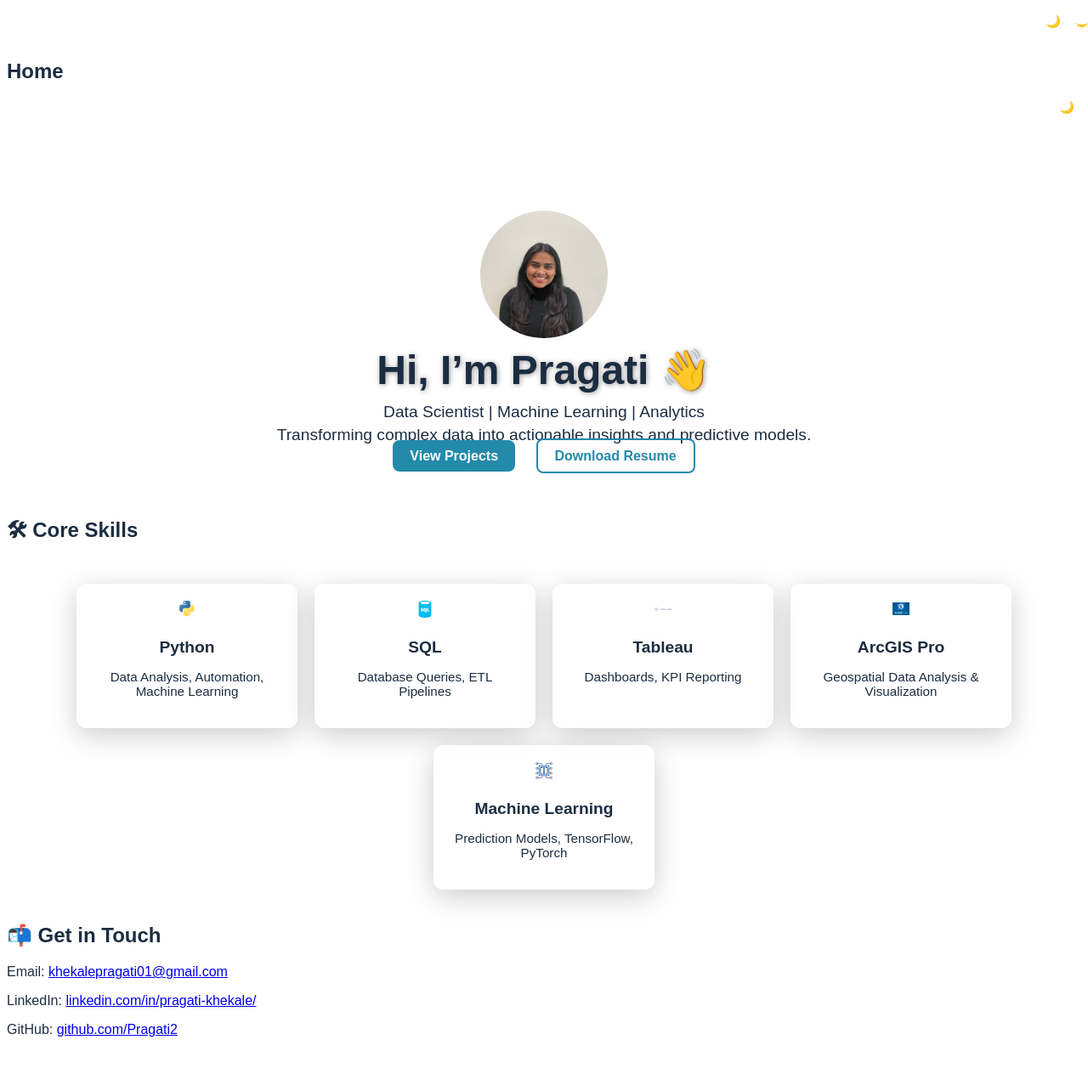
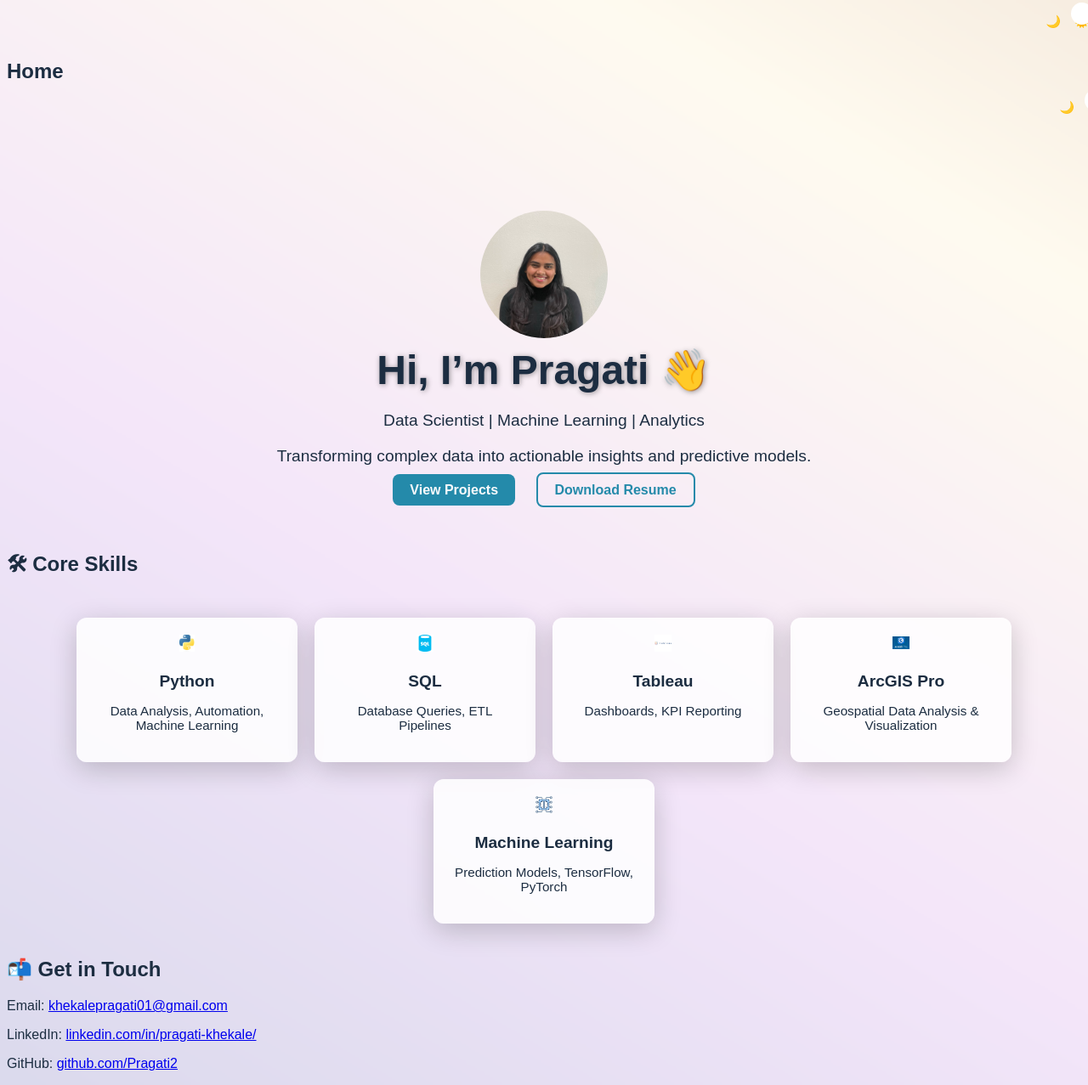
Before and after one commit to Pragati2/Pragati2.github.io, a Jekyll site: the page built from index.md, in a window 1280 px wide. Shown: the whole page at 85% size. Built offline with Jekyll 4.4.1, drawn with Linux system fonts in a browser that asks for light colours; a script that is not in the unit is left out; before the commit the page ends 1237 px from its top, so only the background shows below that.

Commit message:
Update styles.css

```diff
--- a/css/styles.css
+++ b/css/styles.css
@@ -20,7 +20,7 @@
 
 /* Body & Background */
 body {
-  background: img src='/images/bg-modern.jpg';
+  background: url('../images/bg-modern.jpg');
   background-size: cover;
   color: var(--text-light);
   font-family: "Muli", sans-serif;
@@ -28,8 +28,7 @@ body {
 }
 
 body.dark-mode {
-  background: img src='/images/bg-modern-dark.jpg' ;
-  background-size: cover;
+  background: url('../images/bg-modern-dark.jpg');
   color: var(--text-dark);
 }
 
@@ -53,7 +52,7 @@ body.dark-mode .hero h1 {
 
 .hero p {
   font-size: 1.2rem;
-  margin: 5px 0;
+  margin: 20px 0;
 }
 
 /* Circular Hero Image */
```
